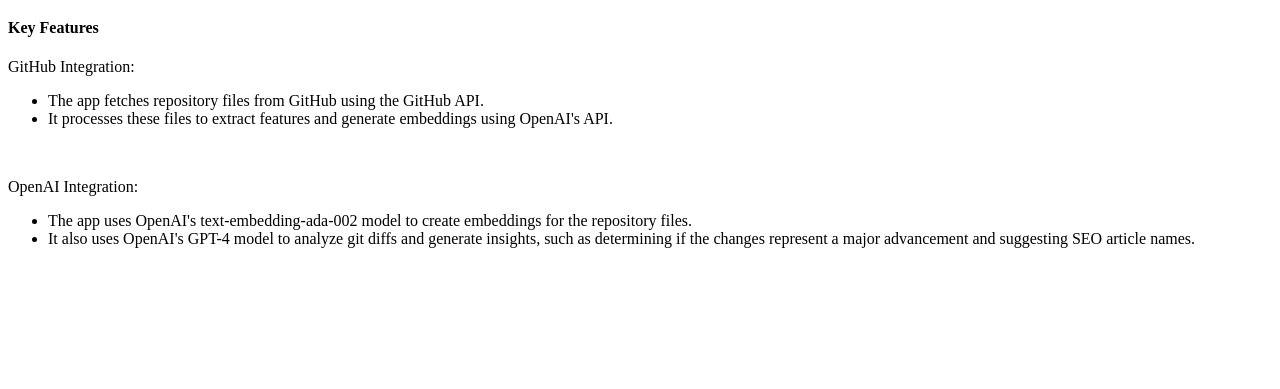
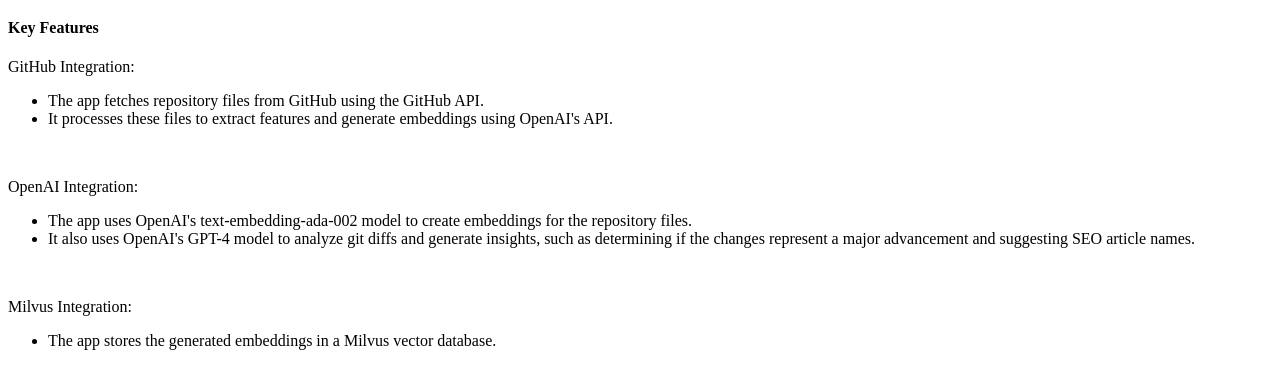
Before and after one commit to tmadrid-forgerz/test, a plain HTML site: page index.html in a window 1280 px wide. Shown: the part 105-494 px from the top of the page. Drawn offline with Linux system fonts and the light colour scheme.

Commit message:
Update index.html

```diff
--- a/index.html
+++ b/index.html
@@ -18,6 +18,11 @@
         <li>The app uses OpenAI's text-embedding-ada-002 model to create embeddings for the repository files.</li>
         <li>It also uses OpenAI's GPT-4 model to analyze git diffs and generate insights, such as determining if the changes represent a major advancement and suggesting SEO article names.</li>
       </ul>
+      <br/>
+      <p>Milvus Integration:</p>
+      <ul>
+        <li>The app stores the generated embeddings in a Milvus vector database.</li>
+      </ul>
     </div>
   </body>
 </html>
```
